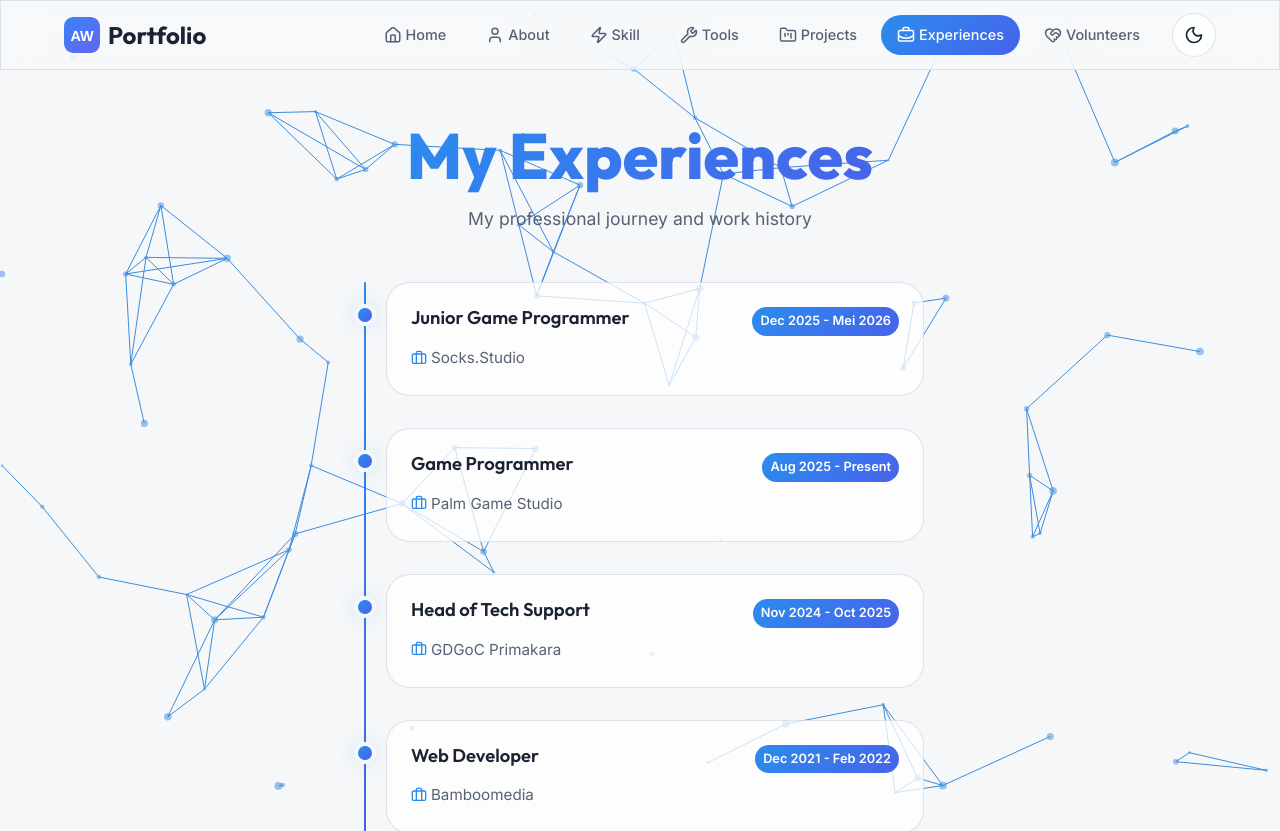
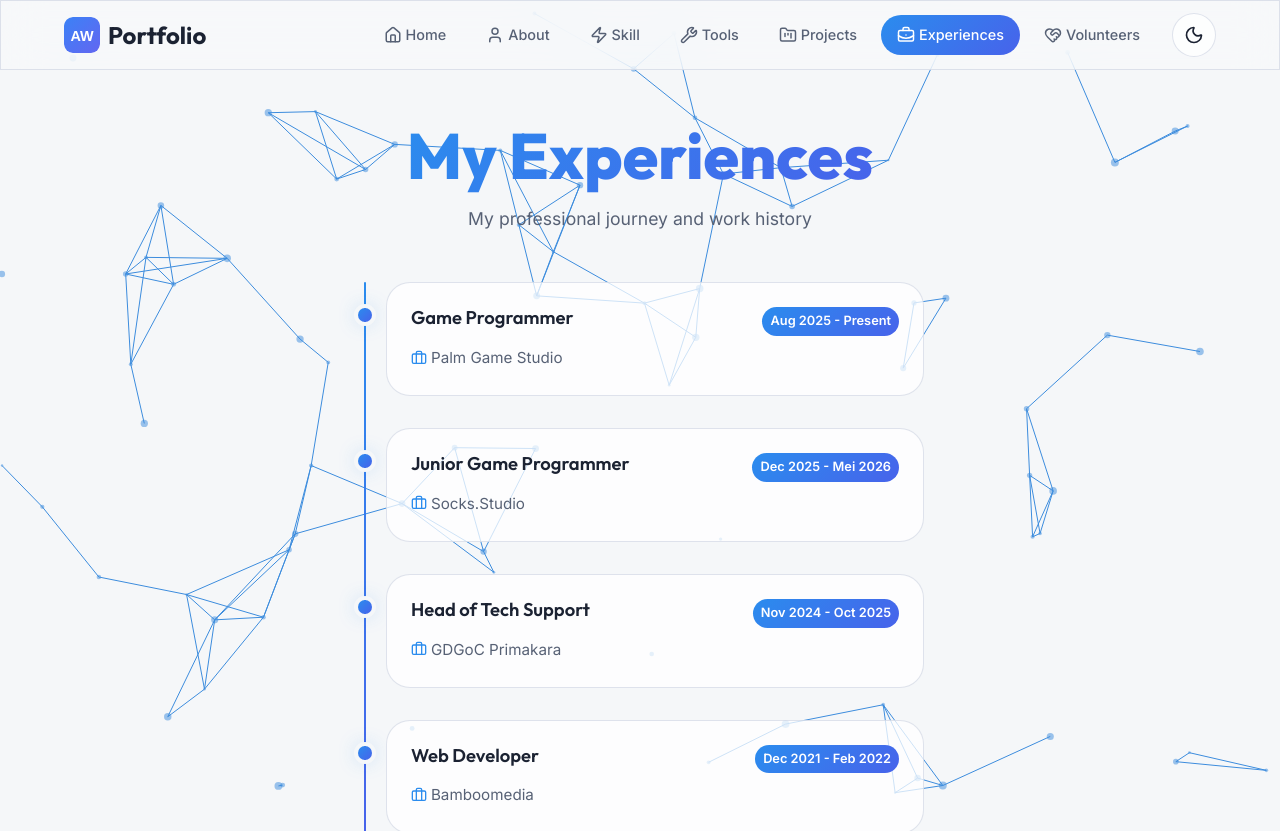
Before and after one commit to ArikusumaWardana/arikusuma-portfolio, a Vue app: page /experiences in a window 1280 px wide. Shown: the top 831 px of the page. Built offline with nearby package versions, Linux system fonts and the light colour scheme.

Commit message:
refactor: reorder entries in experiences list

```diff
--- a/src/views/ExperiencesView.vue
+++ b/src/views/ExperiencesView.vue
@@ -48,6 +48,17 @@ const hoveredIndex = ref(null)
 // Experiences sorted from newest to oldest (top to bottom)
 const experiences = [
   {
+    title: 'Game Programmer',
+    organization: 'Palm Game Studio',
+    startDate: 'Aug 2025',
+    endDate: 'Present',
+    description: [
+      'Building and maintaining game systems in Unity with C#',
+      'Implementing player controls, AI behaviors, and game logic',
+      'Version control management using Plastic SCM'
+    ]
+  },
+  {
     title: 'Junior Game Programmer',
     organization: 'Socks.Studio',
     startDate: 'Dec 2025',
@@ -56,17 +67,6 @@ const experiences = [
       'Developing gameplay mechanics and features using Unity',
       'Collaborating with designers and artists to implement game systems',
       'Optimizing game performance and fixing bugs'
-    ]
-  },
-  {
-    title: 'Game Programmer',
-    organization: 'Palm Game Studio',
-    startDate: 'Aug 2025',
-    endDate: 'Present',
-    description: [
-      'Building and maintaining game systems in Unity with C#',
-      'Implementing player controls, AI behaviors, and game logic',
-      'Version control management using Plastic SCM'
     ]
   },
   {
```
